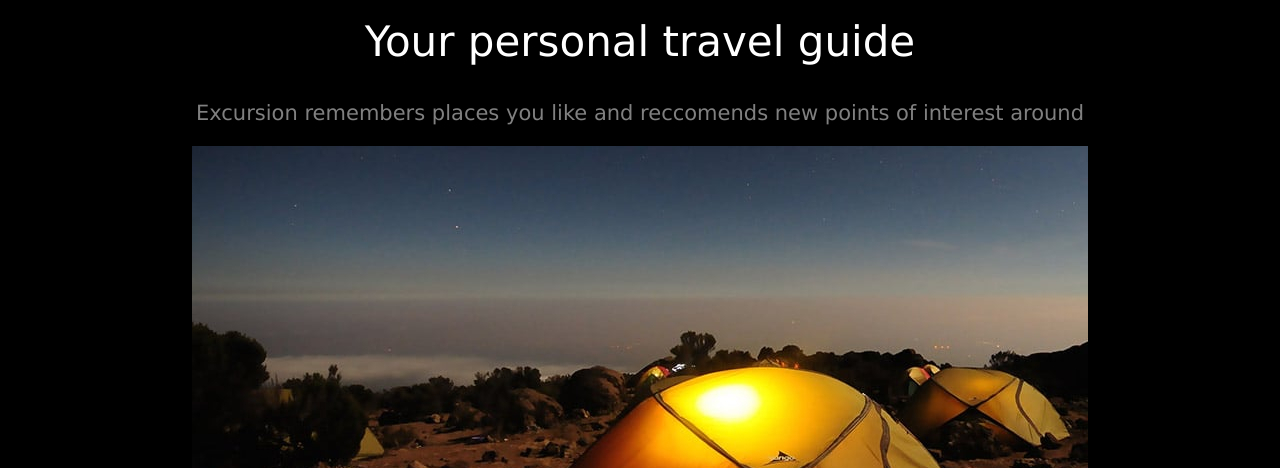
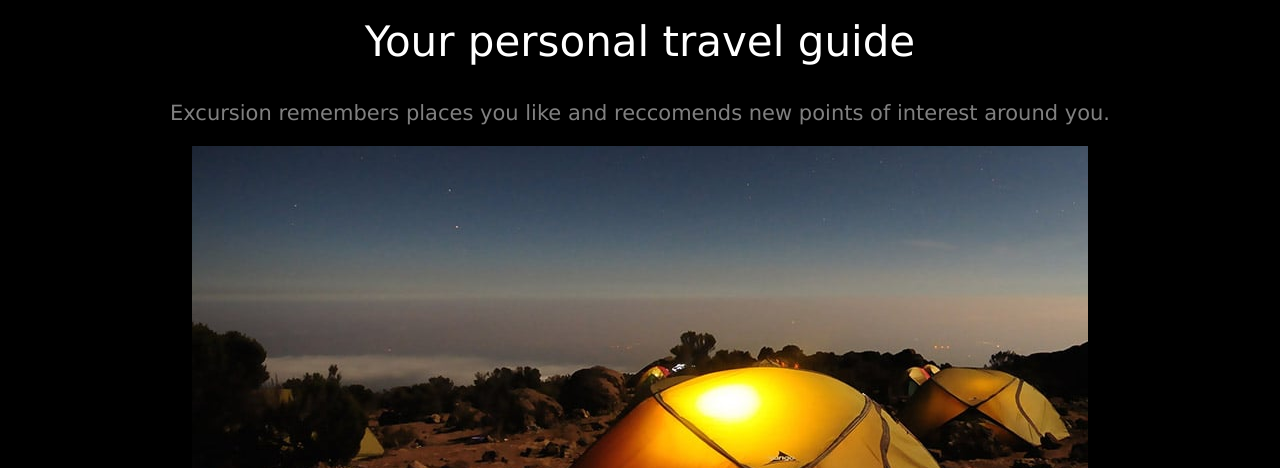
Before and after one commit to chantalm02/excursion, a plain HTML site: page index.html in a window 1280 px wide. Shown: the part 332-800 px from the top of the page. Drawn offline with Linux system fonts and the light colour scheme.

Commit message:
Fixed text

```diff
--- a/index.html
+++ b/index.html
@@ -16,7 +16,7 @@
         </video>
 
         <h2 class="header--second">Your personal travel guide</h2>
-        <p class="text--main">Excursion remembers places you like and reccomends new points of interest around</p>
+        <p class="text--main">Excursion remembers places you like and reccomends new points of interest around you.</p>
 
         <figure>
             <img src="resources/images/camp.jpg">
```
